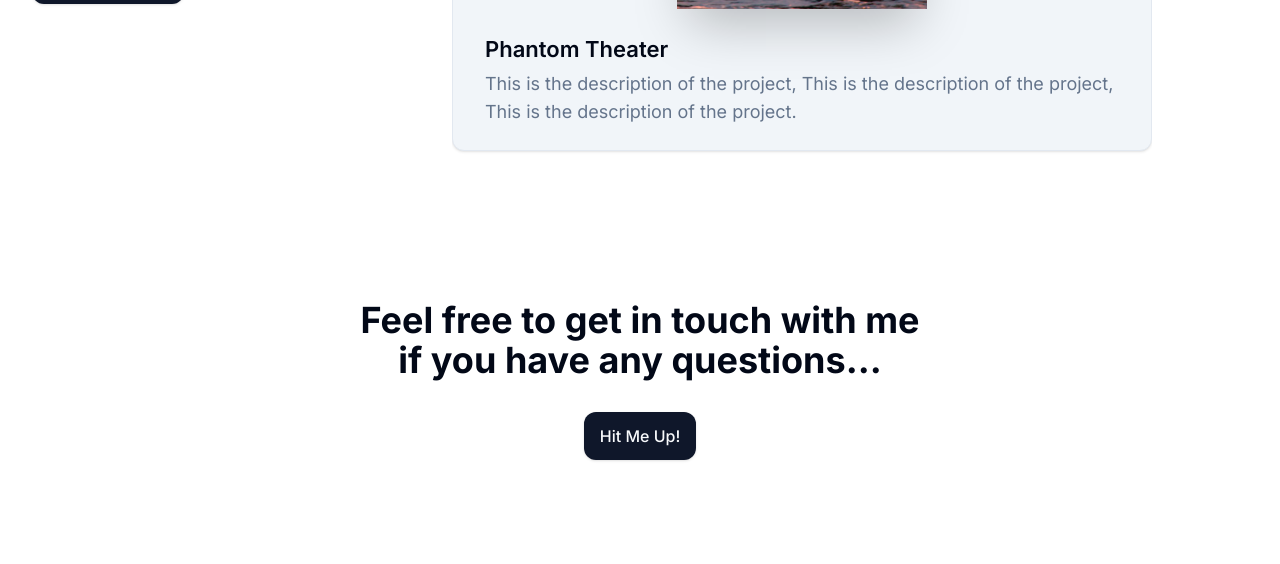
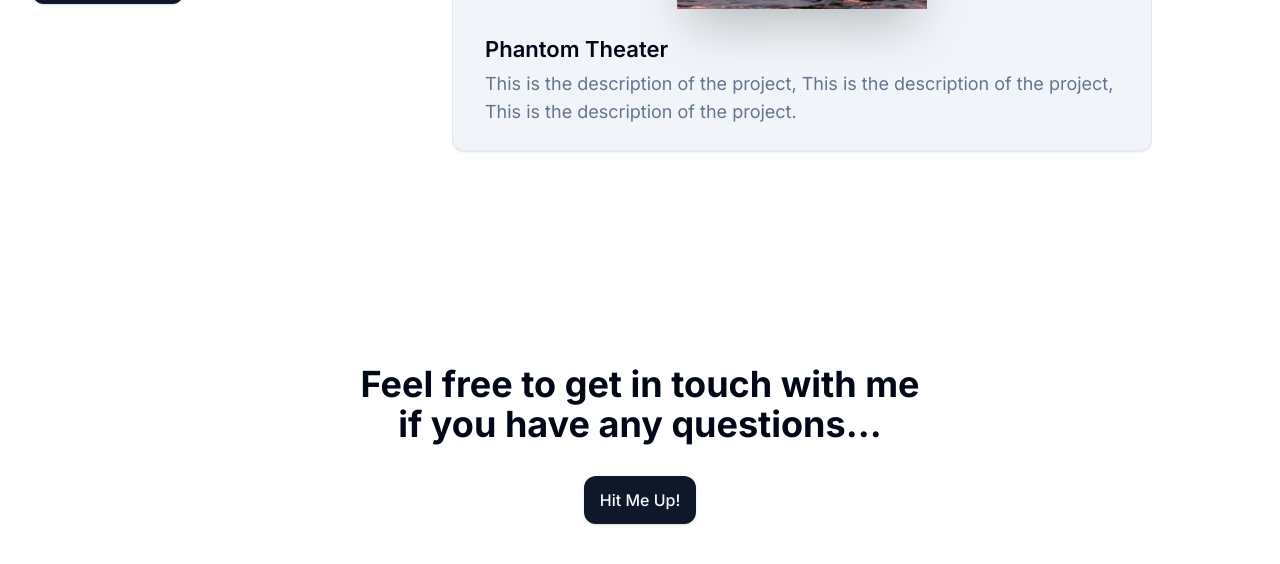
Before and after one commit to bchussid/portfolio, a Next.js app: page / in a window 1280 px wide. Shown: the part 1926-2490 px from the top of the page. Built offline with nearby package versions, Linux system fonts and the light colour scheme.

Commit message:
edit/styles

```diff
--- a/src/components/GetInTouch.tsx
+++ b/src/components/GetInTouch.tsx
@@ -2,7 +2,7 @@ import Link from "next/link"
 import { Button } from "./ui/button";
 const GetInTouch = () => {
   return (
-    <section>
+    <section className="py-16 bg-tertiary dark:bg-secondary/40">
       <div className='container mx-auto'>
         <div className='flex flex-col items-center'>
           <h2 className='h2 max-w-xl text-center mb-8'>
```
